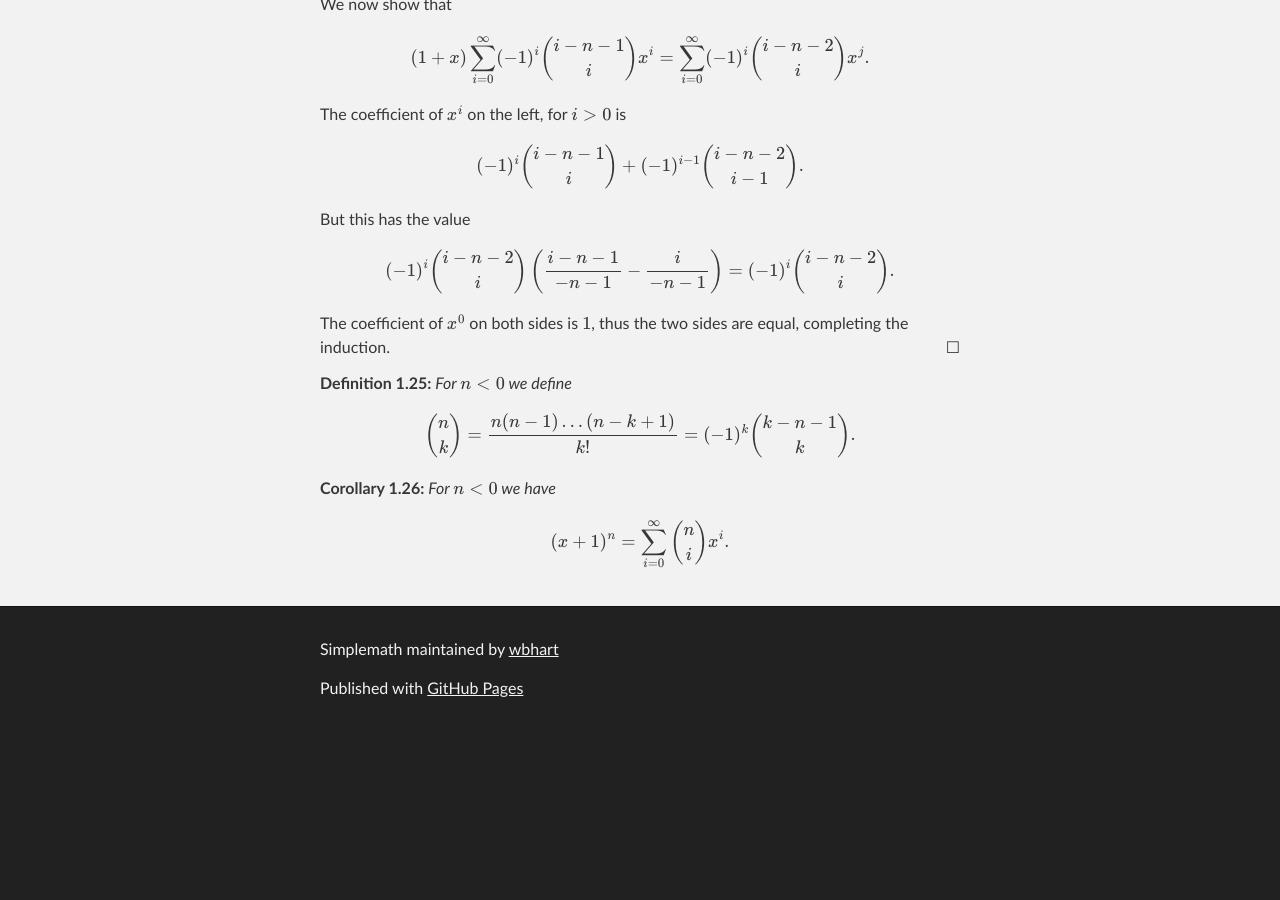
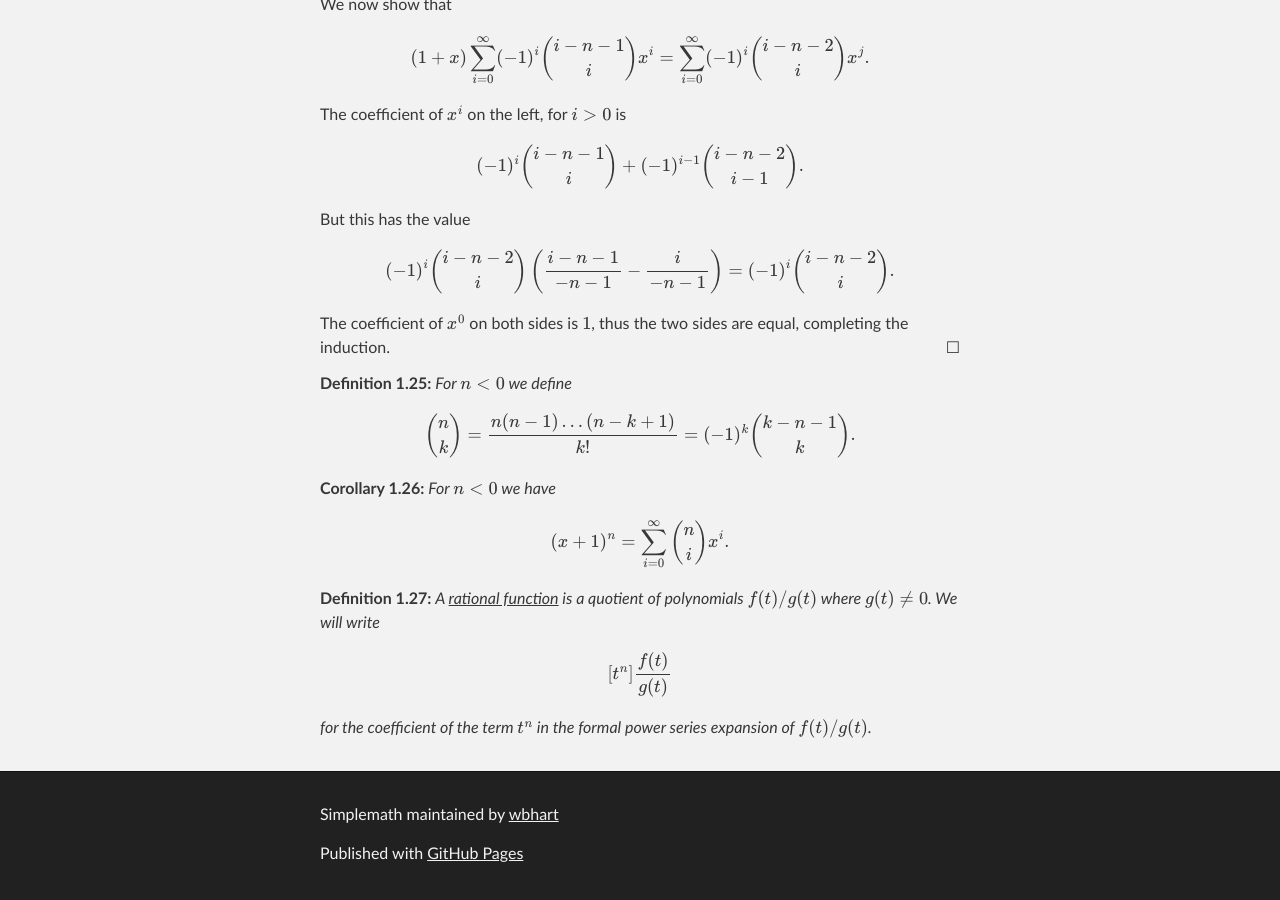
Before and after one commit to wbhart/SimpleMath, a Jekyll site: the page built from binomial.html, in a window 1280 px wide and 900 px high, scrolled down 6295 px. Built offline with Jekyll 4.4.1, drawn with Linux system fonts in a browser that asks for light colours; formulas are drawn with MathJax 3; before the commit the page ends 7030 px from its top, so only the background shows below that.

Commit message:
Update binomial.html

```diff
--- a/binomial.html
+++ b/binomial.html
@@ -256,3 +256,8 @@ $$\binom{n}{k} = \frac{n(n - 1)\ldots (n - k + 1)}{k!} = (-1)^k \binom{k - n - 1
 <corollary> For $n < 0$ we have
 $$(x + 1)^n = \sum_{i = 0}^\infty \binom{n}{i} x^i.$$
 </corollary>
+
+<definition> A <u>rational function</u> is a quotient of polynomials $f(t)/g(t)$ where $g(t) \neq 0$. We will write
+$$[t^n] \frac{f(t)}{g(t)}$$
+for the coefficient of the term $t^n$ in the formal power series expansion of $f(t)/g(t)$.
+</definition>
```
